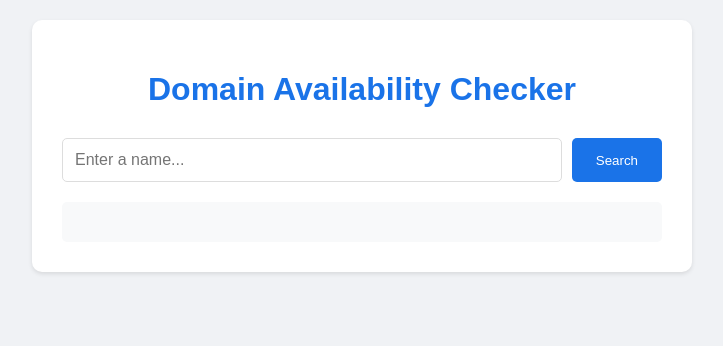
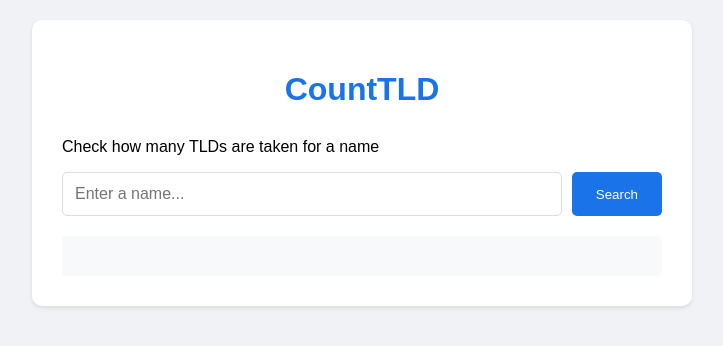
Before and after one commit to huldil/CountTLD, a plain HTML site: page public/index.html in a window 1280 px wide. Shown: the whole page, without its empty margins (278-1001 px from the left). Drawn offline with Linux system fonts and the light colour scheme.

Commit message:
Update index.html

```diff
--- a/public/index.html
+++ b/public/index.html
@@ -3,12 +3,13 @@
 <head>
     <meta charset="UTF-8">
     <meta name="viewport" content="width=device-width, initial-scale=1.0">
-    <title>Domain Availability Checker</title>
+    <title>CountTLD - Domain Availability Checker</title>
     <link rel="stylesheet" href="styles.css">
 </head>
 <body>
     <div class="container">
-        <h1>Domain Availability Checker</h1>
+        <h1>CountTLD</h1>
+        <p>Check how many TLDs are taken for a name</p>
         <div class="search-box">
             <input type="text" id="domainInput" placeholder="Enter a name...">
             <button onclick="checkDomains()">Search</button>
```
